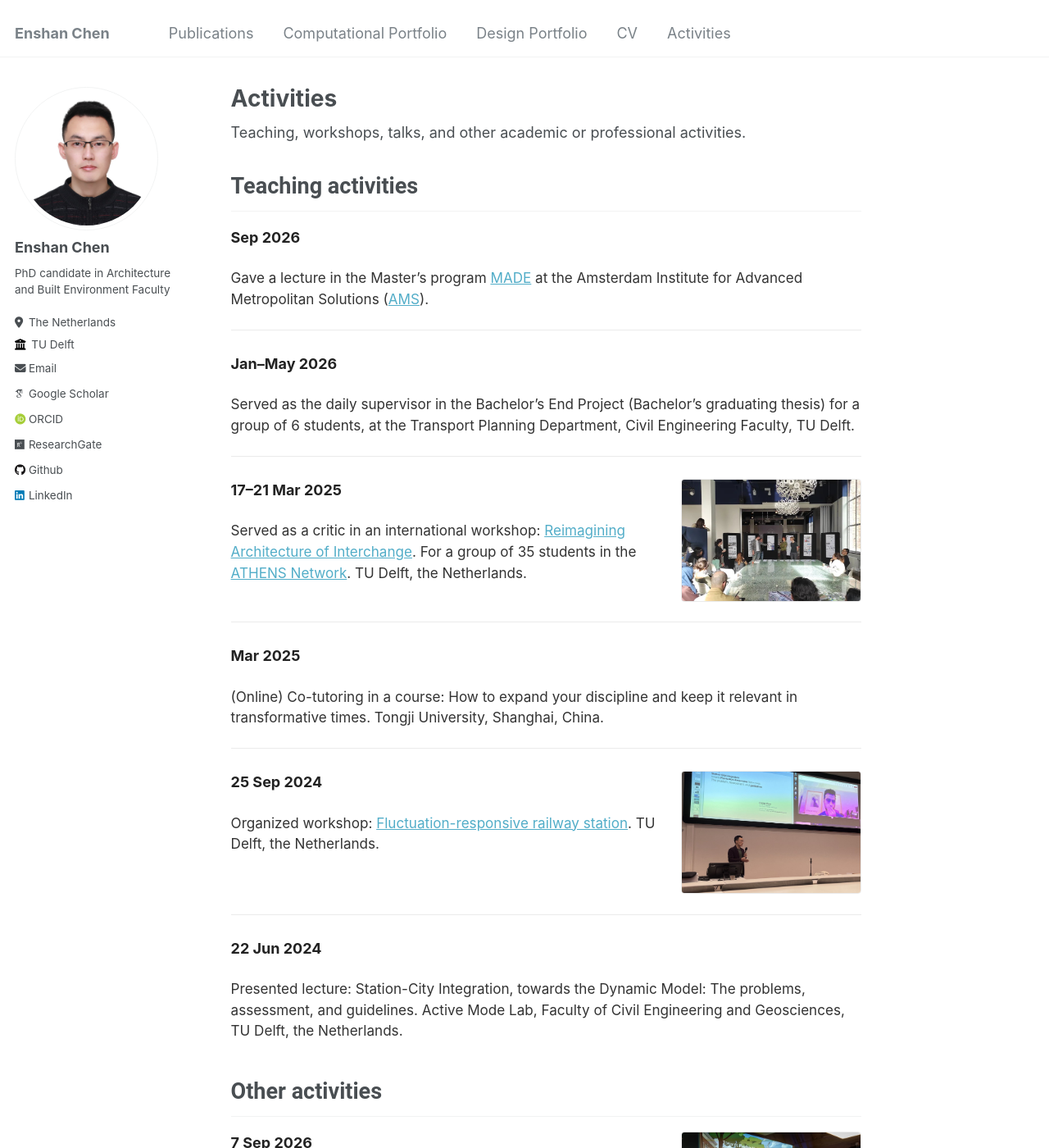
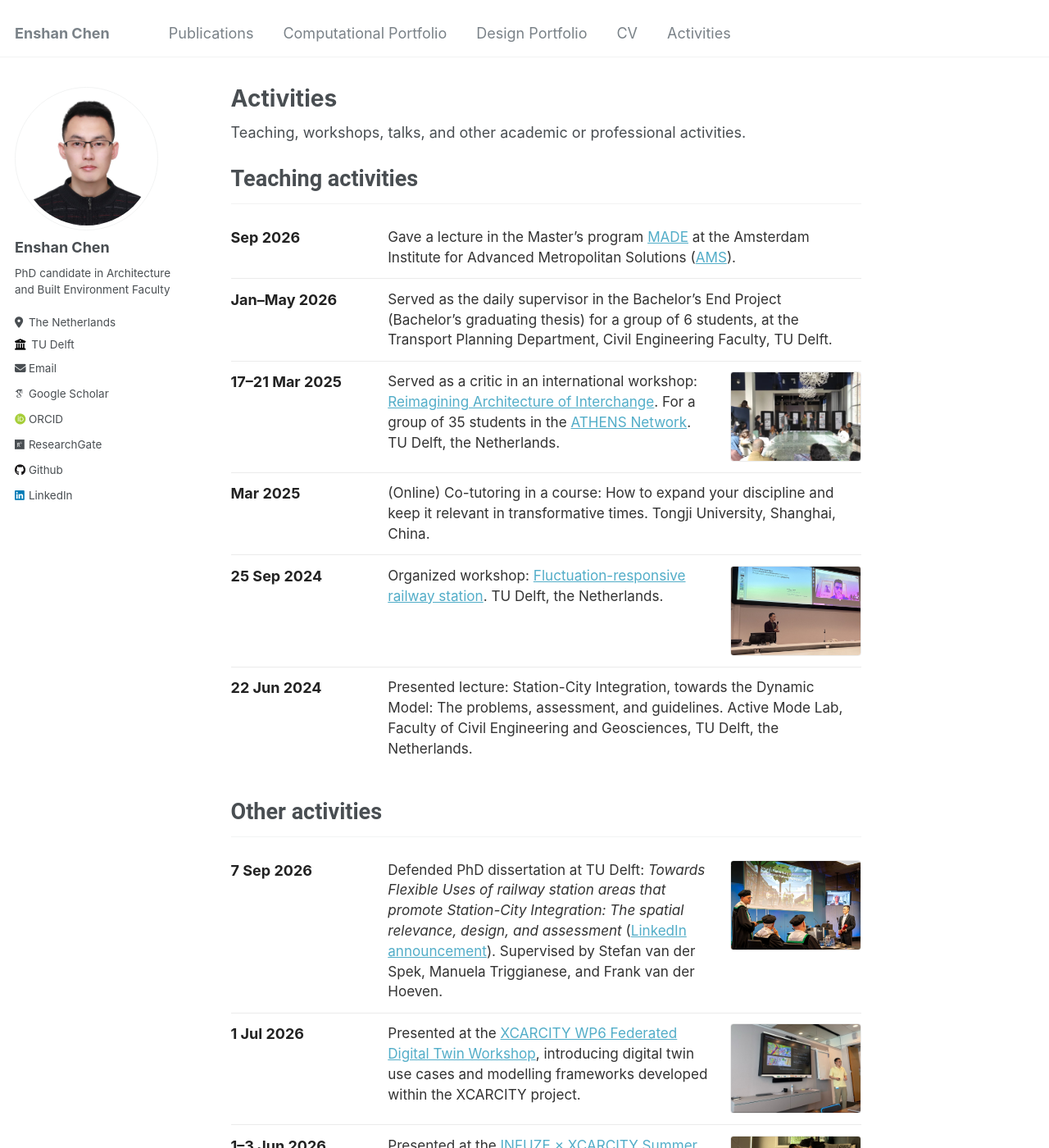
Before and after one commit to 1309928130/1309928130.github.io, a Jekyll site: the page built from _pages/activities.md, in a window 1280 px wide and 1400 px high. Shown: the whole window at 82% size. Built offline with Jekyll 4.4.1, drawn with Linux system fonts in a browser that asks for light colours; some web fonts are replaced.

Commit message:
Lay out activity items as date | text | image rows.
Co-authored-by: Cursor <cursoragent@cursor.com>

```diff
--- a/_includes/activities-list.html
+++ b/_includes/activities-list.html
@@ -2,14 +2,14 @@
 
 <style>
   .activities-section {
-    margin: 2rem 0 2.5rem;
+    margin: 1.5rem 0 2rem;
   }
 
   .activities-section-title {
     font-family: "Roboto", Arial, sans-serif;
     font-size: 1.5rem;
     font-weight: 600;
-    margin: 0 0 1rem;
+    margin: 0 0 0.85rem;
     padding-bottom: 0.35rem;
     border-bottom: 2px solid #222;
   }
@@ -21,44 +21,36 @@
   }
 
   .activities-item {
-    display: flex;
-    flex-wrap: wrap;
-    gap: 1rem 1.25rem;
-    margin: 0 0 1.5rem;
-    padding: 0 0 1.35rem;
+    display: grid;
+    grid-template-columns: 9.5rem minmax(0, 1fr) auto;
+    gap: 0.75rem 1.15rem;
+    align-items: start;
+    margin: 0;
+    padding: 0.7rem 0;
     border-bottom: 1px solid rgba(0, 0, 0, 0.08);
   }
 
   .activities-item:last-child {
     border-bottom: none;
-    padding-bottom: 0;
-  }
-
-  .activities-item-body {
-    flex: 1 1 280px;
-    min-width: 0;
   }
 
   .activities-item-date {
-    margin: 0 0 0.35rem;
+    margin: 0;
     font-size: 0.95rem;
     font-weight: 700;
+    line-height: 1.45;
     color: #222;
   }
 
   .activities-item-desc {
     margin: 0;
     font-size: 0.95rem;
-    line-height: 1.5;
+    line-height: 1.45;
     color: #333;
   }
 
   .activities-item-desc p {
     margin: 0;
-  }
-
-  .activities-item-media {
-    flex: 0 0 auto;
   }
 
   .activities-item-media img,
@@ -67,9 +59,8 @@
   }
 
   .activities-item-media img {
-    width: 220px;
-    max-width: 100%;
-    height: 150px;
+    width: 160px;
+    height: 110px;
     object-fit: cover;
     border: 1px solid rgba(0, 0, 0, 0.08);
     border-radius: 4px;
@@ -82,15 +73,30 @@
     font-style: italic;
   }
 
-  @media (max-width: 600px) {
+  @media (max-width: 720px) {
+    .activities-item {
+      grid-template-columns: 7.5rem minmax(0, 1fr);
+    }
+
     .activities-item-media {
-      width: 100%;
+      grid-column: 1 / -1;
     }
 
     .activities-item-media img {
       width: 100%;
       height: auto;
-      max-height: 220px;
+      max-height: 200px;
+    }
+  }
+
+  @media (max-width: 480px) {
+    .activities-item {
+      grid-template-columns: 1fr;
+      gap: 0.35rem;
+    }
+
+    .activities-item-date {
+      margin-bottom: 0.1rem;
     }
   }
 </style>
@@ -102,14 +108,16 @@
       <ul class="activities-list">
         {% for item in section.items %}
           <li class="activities-item">
-            <div class="activities-item-body">
             {% if item.date %}
               <p class="activities-item-date">{{ item.date }}</p>
+            {% else %}
+              <p class="activities-item-date"></p>
             {% endif %}
             {% if item.description %}
               <div class="activities-item-desc">{{ item.description | markdownify }}</div>
+            {% else %}
+              <div class="activities-item-desc"></div>
             {% endif %}
-            </div>
             {% if item.image %}
               <div class="activities-item-media">
                 {% if item.url %}
```
Lines whose indentation alone changed are shown as unchanged.
